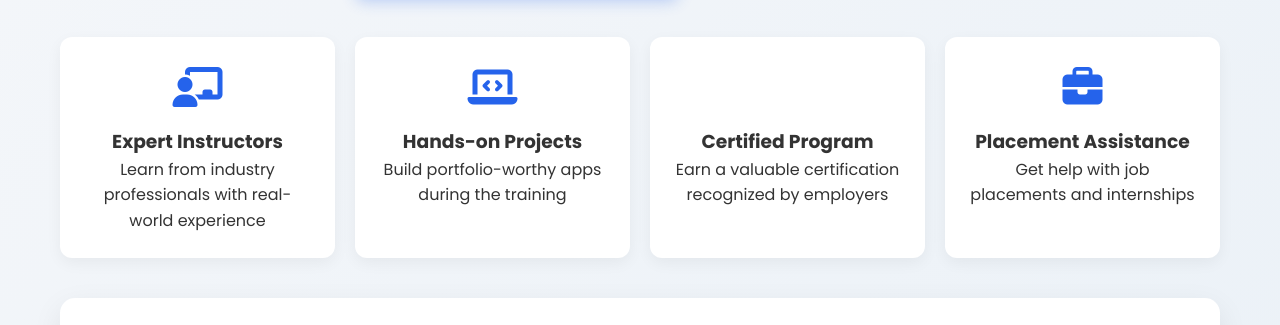
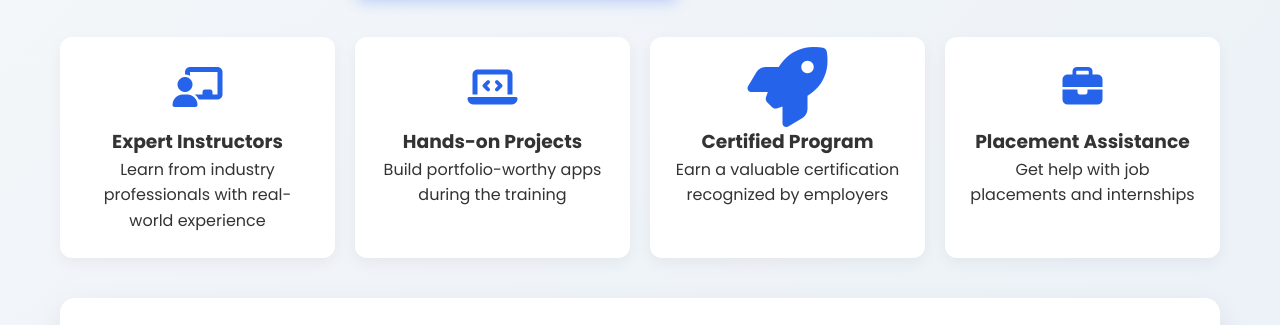
Before and after one commit to justacademy0/react-native-training-mumbai-certification-justacademy, a plain HTML site: page index.html in a window 1280 px wide. Shown: the part 451-776 px from the top of the page. Drawn offline with Linux system fonts and the light colour scheme.

Commit message:
Update index.html

```diff
--- a/index.html
+++ b/index.html
@@ -341,7 +341,7 @@
             </div>
             <div class="benefit-card">
                 <div class="benefit-icon">
-                    <i class="fa-solid fa-file-certificate"></i>
+                    <i class="fa-solid fa-rocket fa-2x"></i>
                 </div>
                 <h3>Certified Program</h3>
                 <p>Earn a valuable certification recognized by employers</p>
```
